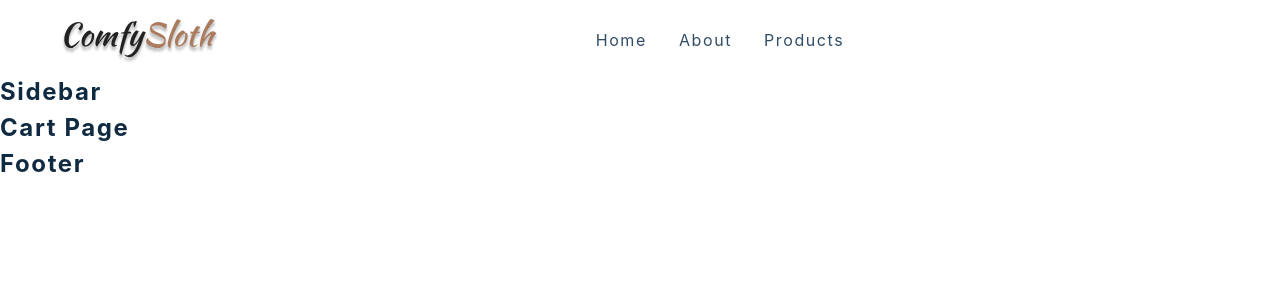
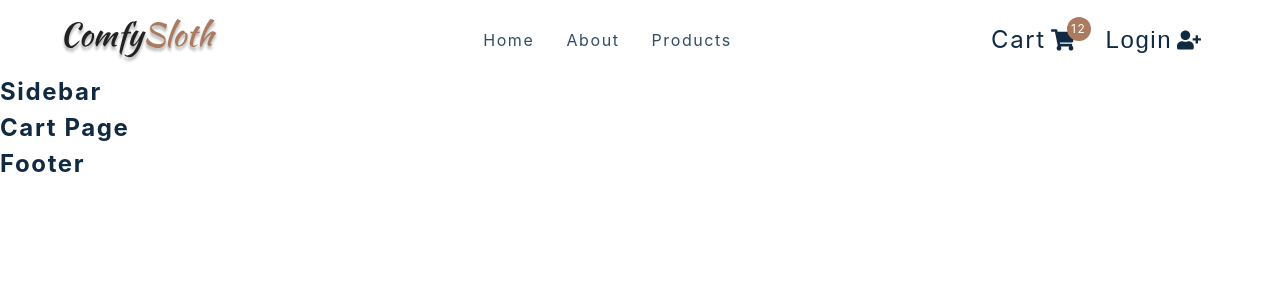
Before and after one commit to NateOs/react-Commerce-Project, a React (Create React App) app: page /cartpage in a window 1280 px wide. Shown: the top 300 px of the page. Built offline with nearby package versions, Linux system fonts and the light colour scheme; the HTML template or start-up script is replaced by a standard one.

Commit message:
CartBtn component

```diff
--- a/src/components/CartButtons.js
+++ b/src/components/CartButtons.js
@@ -7,7 +7,17 @@
 import { useUserContext } from '../context/user_context'
 
 const CartButtons = () => {
-  return <h4>cart buttons </h4>
+  return (
+  <Wrapper className='cart-btn-wrapper'>
+    <Link to='/cartpage' className='cart-btn'>Cart
+      <span className='cart-container'>
+        <FaShoppingCart/>
+        <span className='cart-value'>12</span>
+      </span>
+    </Link>
+    <button type='button' className="auth-btn">Login <FaUserPlus/></button>
+  </Wrapper>
+    )
 }
 
 const Wrapper = styled.div`
--- a/src/components/Navbar.js
+++ b/src/components/Navbar.js
@@ -28,6 +28,7 @@
             )
           })}
         </ul>
+        <CartButtons />
       </div>
     </NavContainer>)
 }
```
